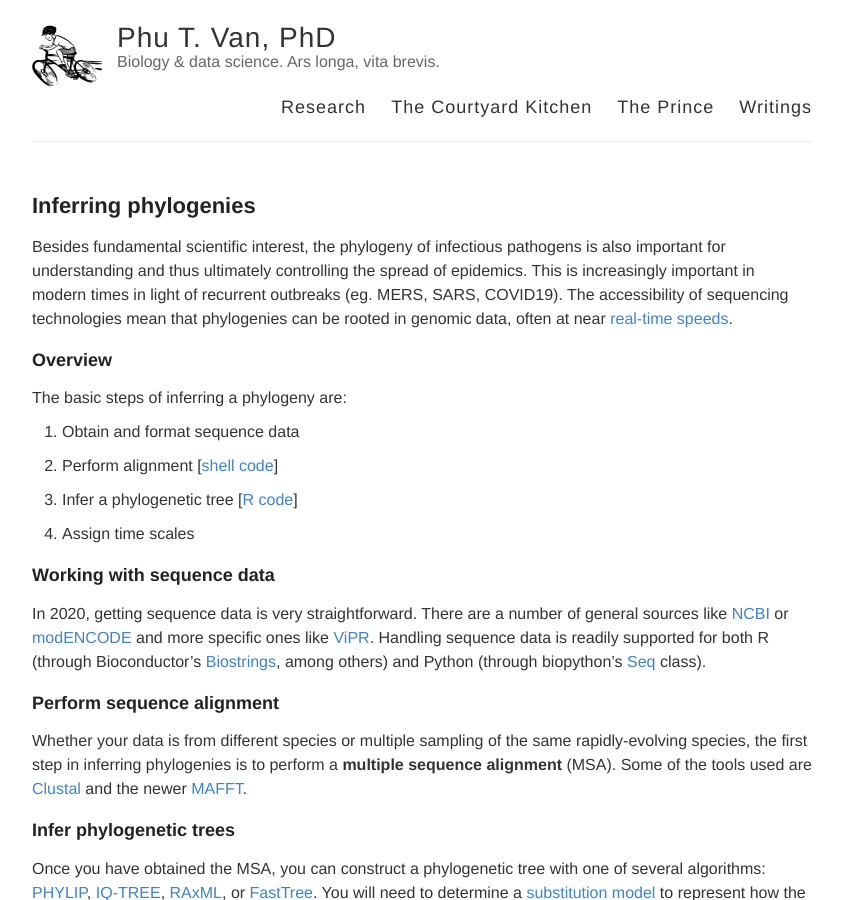
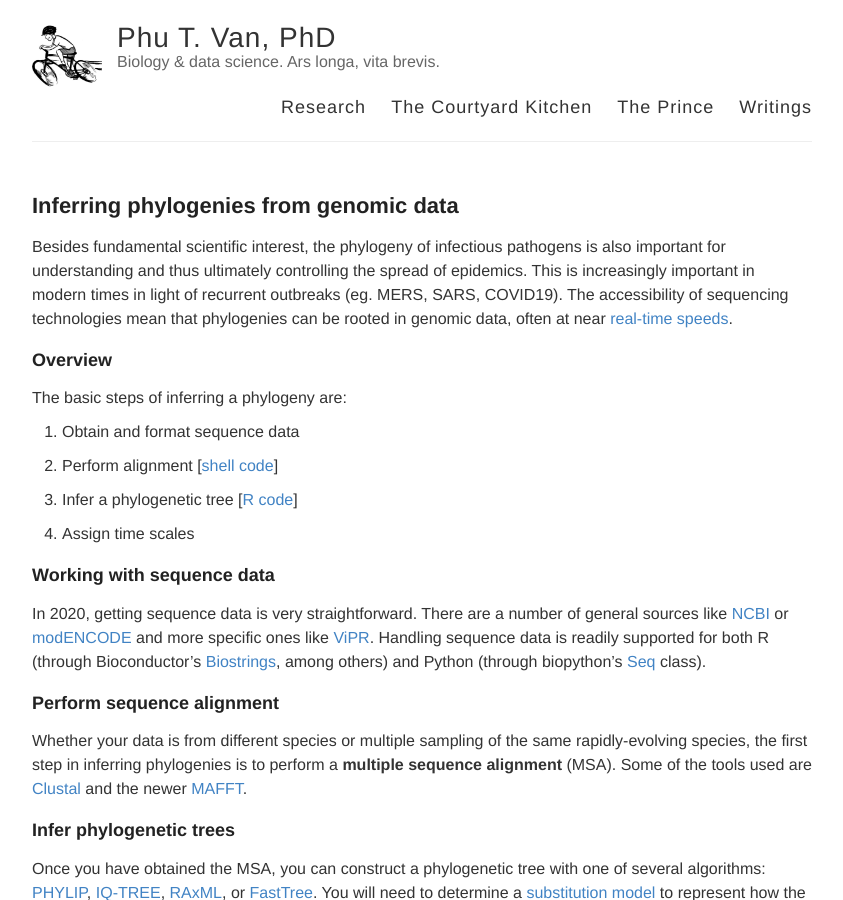
Before and after one commit to ptvan/ptvan.github.io, a Jekyll site: the page built from _posts/2020-04-11-inferring-phylogenies.md, in a window 1280 px wide and 900 px high. Shown: the whole window, without its empty margins (218-1061 px from the left). Built offline with Jekyll 4.4.1, drawn with Linux system fonts in a browser that asks for light colours.

Commit message:
updated title

```diff
--- a/_posts/2020-04-11-inferring-phylogenies.md
+++ b/_posts/2020-04-11-inferring-phylogenies.md
@@ -1,6 +1,6 @@
 ---
 layout: post
-title: Inferring phylogenies
+title: Inferring phylogenies from genomic data
 ---
 
 Besides fundamental scientific interest, the phylogeny of infectious pathogens is also important for understanding and thus ultimately controlling the spread of epidemics. This is increasingly important in modern times in light of recurrent outbreaks (eg. MERS, SARS, COVID19). The accessibility of sequencing technologies mean that phylogenies can be rooted in genomic data, often at near [real-time speeds](https://nextstrain.org/).
```
